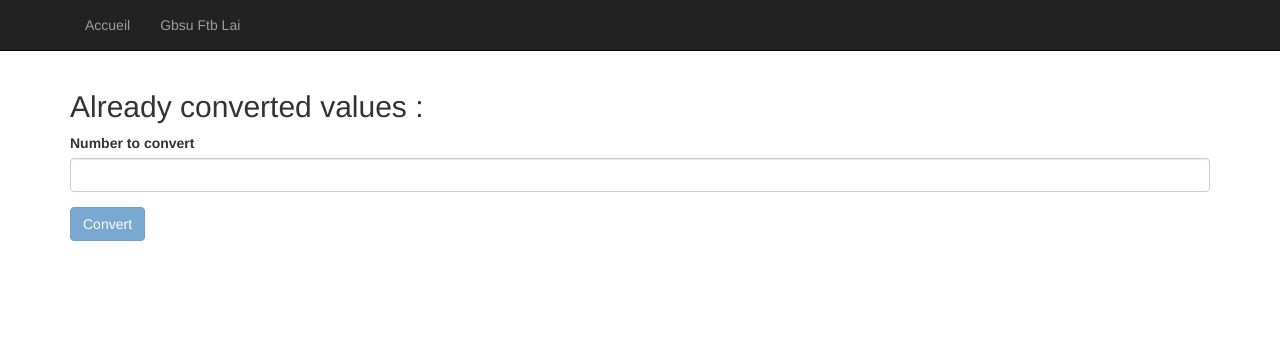
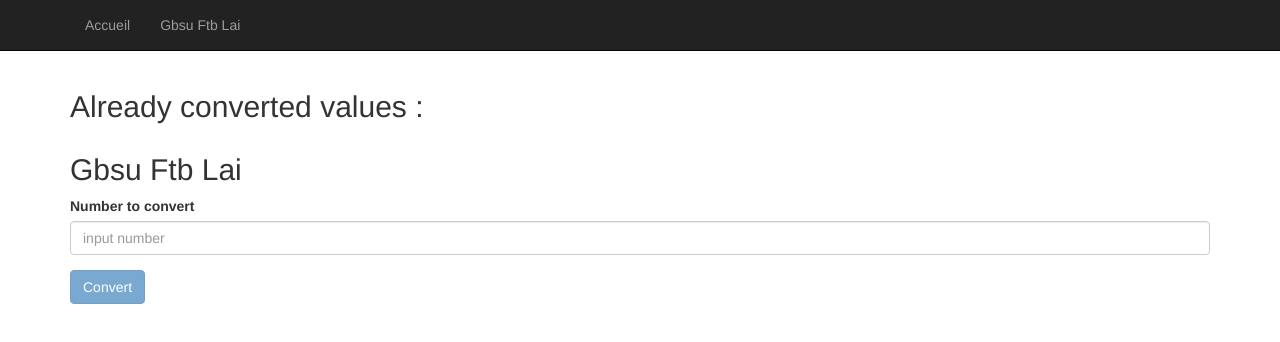
Before and after one commit to AhmedRh/gbsu-ftb-lai-instruction-master, an Angular app in the folder gbsuftblai-ui/: page /gbsu-ftb-lai in a window 1280 px wide. Shown: the top 342 px of the page. Built offline with nearby package versions, Linux system fonts and the light colour scheme.

Commit message:
add placeholder to input text & form title

```diff
--- a/gbsuftblai-ui/src/app/gbsu-ftb-lai-form/gbsu-ftb-lai-form.component.html
+++ b/gbsuftblai-ui/src/app/gbsu-ftb-lai-form/gbsu-ftb-lai-form.component.html
@@ -1,8 +1,9 @@
 <div class="container">
+  <h2>Gbsu Ftb Lai</h2>
   <form [formGroup]="form" (ngSubmit)="submitNumber()">
     <div class="form-group">
       <label for="inputNumber">Number to convert</label>
-      <input name="inputNumber" type="number" formControlName="inputNumber" class="form-control">
+      <input name="inputNumber" type="number" formControlName="inputNumber" placeholder="input number" class="form-control">
     </div>
     <button type="submit" class="btn btn-primary" [disabled]="!form.dirty || form.invalid">Convert</button>
   </form>
```
